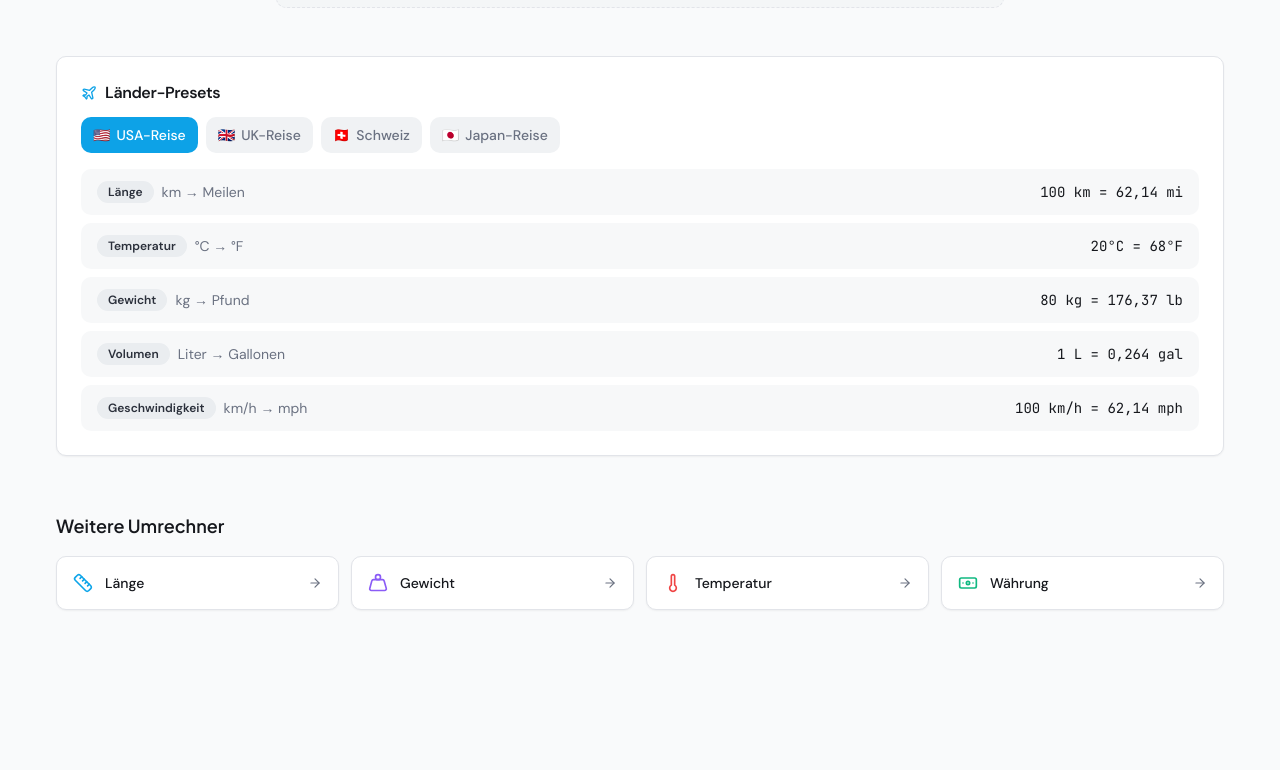
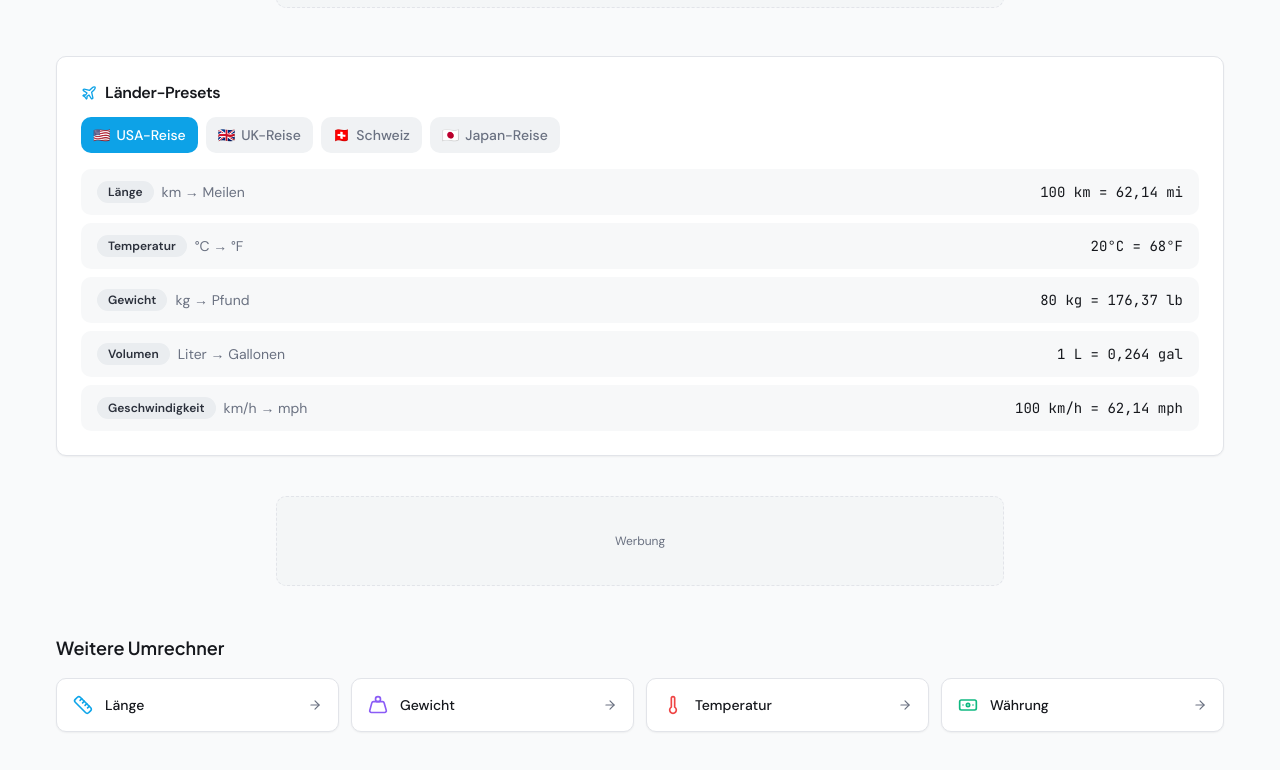
Before and after one commit to DocS61/smartumrechnen, a Next.js app in the folder nextjs_space/: page /umrechner/datengroessen in a window 1280 px wide. Shown: the part 922-1692 px from the top of the page. Before the commit the page ends 1596 px from the top, so only its background shows below. Built offline with nearby package versions, Linux system fonts and the light colour scheme; no server answers.

Commit message:
Zweiten AdSense-Slot hinzugefügt

```diff
--- a/nextjs_space/app/umrechner/[slug]/_components/converter-page.tsx
+++ b/nextjs_space/app/umrechner/[slug]/_components/converter-page.tsx
@@ -71,6 +71,11 @@ export function ConverterPage({ slug }: ConverterPageProps) {
       <section className="max-w-[1200px] mx-auto px-4 py-6">
         <CountryPresets />
       </section>
+
+      {/* Ad - Bottom */}
+      <div className="max-w-[1200px] mx-auto px-4 py-4">
+        <AdBanner slot={`converter-${slug}-bottom`} />
+      </div>
 
       {/* Related Converters */}
       <section className="max-w-[1200px] mx-auto px-4 py-8 pb-16">
--- a/nextjs_space/components/home-content.tsx
+++ b/nextjs_space/components/home-content.tsx
@@ -141,6 +141,11 @@ export function HomeContent() {
         </Stagger>
       </section>
 
+      {/* Ad Banner - Bottom */}
+      <div className="max-w-[1200px] mx-auto px-4 py-4">
+        <AdBanner slot="home-bottom" />
+      </div>
+
       {/* Bottom: Presets + History */}
       <section className="max-w-[1200px] mx-auto px-4 py-8 pb-16">
         <div className="grid grid-cols-1 lg:grid-cols-2 gap-6">
```
Also changed, not shown: 1 other file (tests, documents, lock files or other folders).
